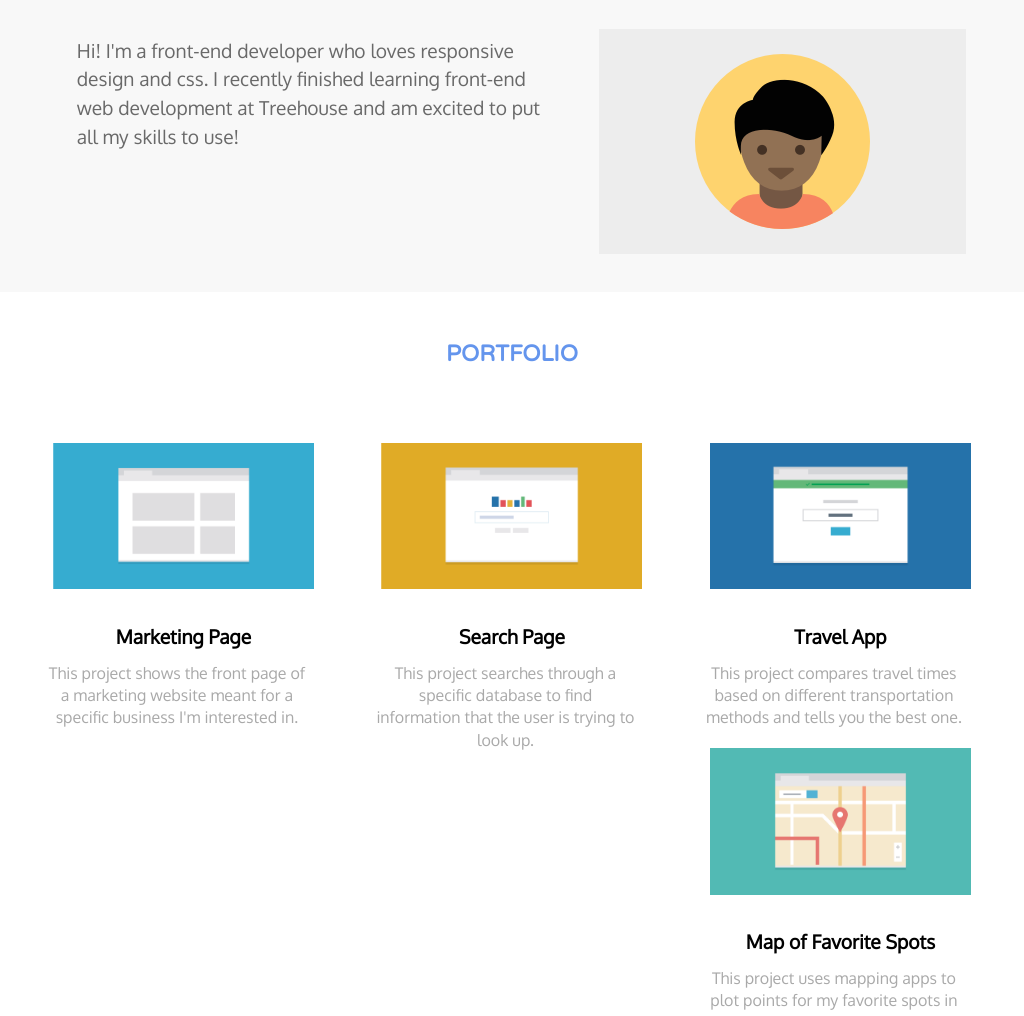
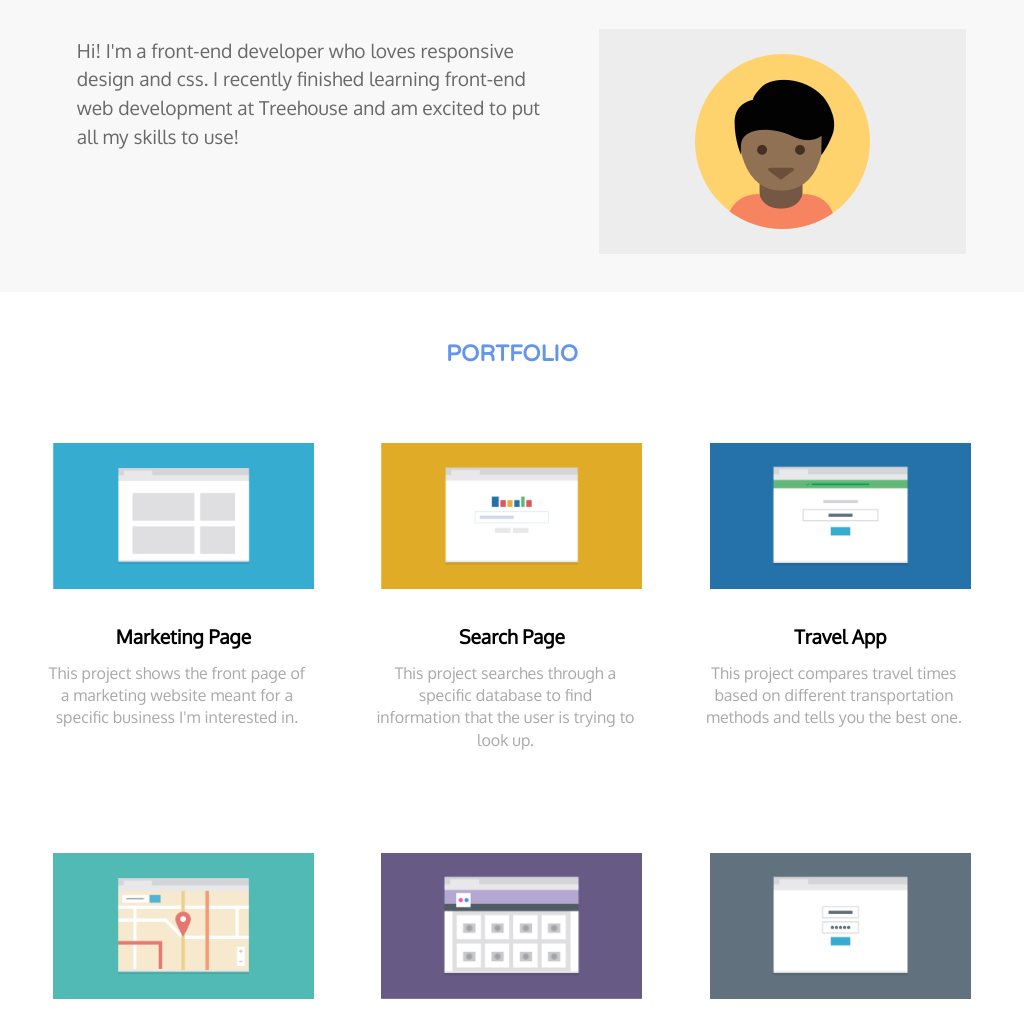
Before and after one commit to seankozen/responsive-layout-design, a plain HTML site: page index.html in a window 1024 px wide. Shown: the part 130-1146 px from the top of the page. Drawn offline with Linux system fonts and the light colour scheme.

Commit message:
Fixed problem of rows breaking during resizing by changing the height of the column elements.

```diff
--- a/css/styles.css
+++ b/css/styles.css
@@ -207,20 +207,14 @@ address a {
 		padding-top: 1em;
 	}
 
-	.col-left p,
-	.col-right p {
+	.column p {
 		max-width: 90%;
 		margin-left: 1.5em;
 	}
 
-	.col-left {
+	.column {
 		width: 48%;
-		float: left;
-		padding-bottom: 0;
-	}
-
-	.col-right {
-		width: 48%;
+		height: 410px;
 		float: left;
 		padding-bottom: 0;
 	}
@@ -407,24 +401,12 @@ address a {
 		padding-right: 2em;
 	}
 
-	.left {
+	.column {
 		width: 33.33%;
 		float: left;
 	}
 
-	.middle {
-		width: 33.33%;
-		float: left;
-	}
-
-	.right {
-		width: 33.33%;
-		float: left;
-	}
-
-	.left p,
-	.right p,
-	.middle p {
+	.column p {
 		max-width: 90%;
 		margin: 0 .5em;
 		line-height: 1.4;
--- a/index.html
+++ b/index.html
@@ -34,37 +34,37 @@
 
             <div class="row clearfix">
 
-            <div class="col-left left">
+            <div class="column">
                 <img src="images/portfolio-1.png" alt="marketing-page" title="marketing-page">
                 <h4>Marketing Page</h4>
                 <p>This project shows the front page of a marketing website meant for a specific business I'm interested in.</p>
             </div>
 
-            <div class="col-right middle">
+            <div class="column">
                 <img src="images/portfolio-2.png" alt="search-page" title="search-page">
                 <h4>Search Page</h4>
                 <p>This project searches through a specific database to find information that the user is trying to look up.</p>
             </div>
 
-            <div class="col-left right">
+            <div class="column">
                 <img src="images/portfolio-3.png" alt="travel-page" title="travel-page">
                 <h4>Travel App</h4>
                 <p>This project compares travel times based on different transportation methods and tells you the best one.</p>
             </div>
 
-            <div class="col-right left">
+            <div class="column">
                 <img src="images/portfolio-4.png" alt="favorite-spots-page" title="favorite-spots-page">
                 <h4>Map of Favorite Spots</h4>
                 <p>This project uses mapping apps to plot points for my favorite spots in the city for a do-it-yourself walking tour.</p>
             </div>
 
-            <div class="col-left middle">
+            <div class="column">
                 <img src="images/portfolio-5.png" alt="photo-page" title="photo-page">
                 <h4>Photo Gallery</h4>
                 <p>This project shows pictures from a recent trip to the viewer and allows them to easily navigate through photos.</p>
             </div>
 
-            <div class="col-right right">
+            <div class="column">
                 <img src="images/portfolio-6.png" alt="calculator-page" title="calculator-page">
                 <h4>Calculator</h4>
                 <p>Someone can enter in the numbers they want, and press the big blue button to get the result.</p>
@@ -75,19 +75,19 @@
         <div class="skills">
             <h3 id="skills">Skills</h3>
             <div class="row clearfix">
-            <div class="col-right left">
+            <div class="column">
             <img src="images/classroom.jpg" alt="classroom" title="teaching">
                 <h4>Teaching</h4>
                 <p>A teacher of physics and English, with the latter spanning more than 20 years.</p>
             </div>
 
-            <div class="col-left middle">
+            <div class="column">
                 <img src="images/human-resources.jpg" alt="human-resources" title="hr">
                     <h4>Human Resources</h4>
                     <p>Eight years of experience finding, hiring, and training teachers of various languages.</p>
             </div>
 
-            <div class="col-right right">
+            <div class="column">
                 <img src="images/css-html.jpg" alt="css and html" title="css and html">
                     <h4>CSS &nbsp; HTML</h4>
                     <p>An aspiring front end developer well versed in CSS and HTML.</p>
```
